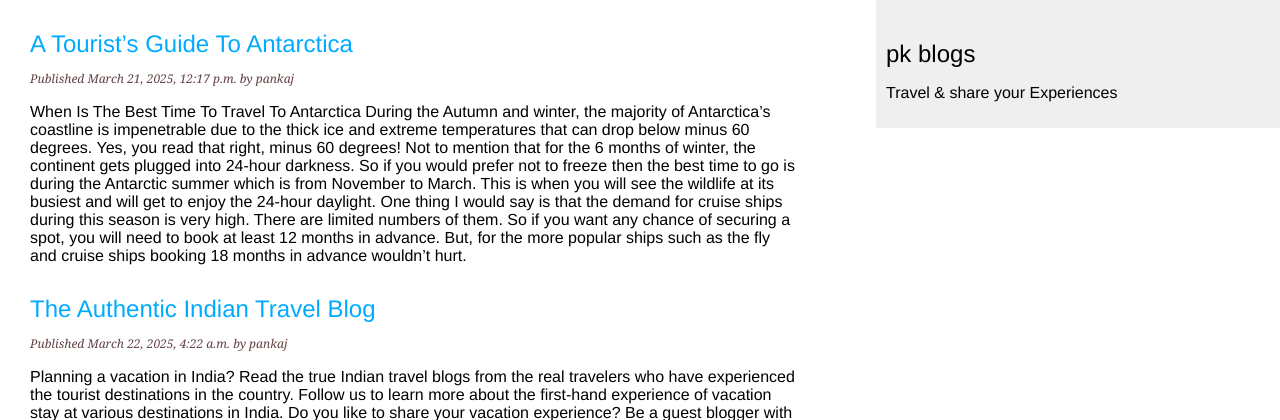
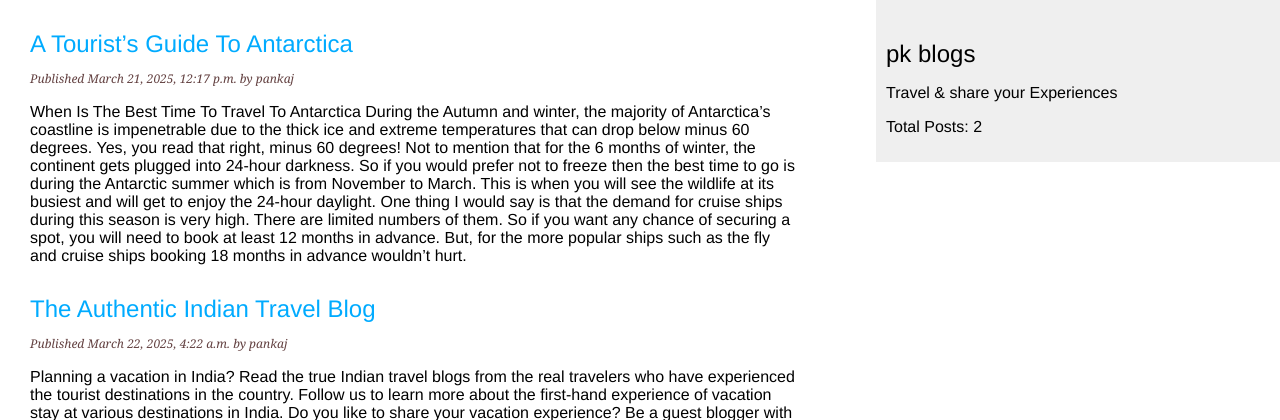
Before and after one commit to kulkarnipankaj93/pkblogs, a Django app: page / in a window 1280 px wide. Shown: the top 420 px of the page. Run offline with Django 5.2, Linux system fonts and the light colour scheme; data comes from the database, SQL or seed files in the repository.

```diff
--- a/posts/models.py
+++ b/posts/models.py
@@ -26,6 +26,10 @@ class Post(models.Model):
 
     def __str__(self):
         return self.title
+    @classmethod
+    def total_posts(cls):
+        total = Post.objects.count()
+        return total
 
 
 class Comment(models.Model):
--- a/posts/templates/posts/index.html
+++ b/posts/templates/posts/index.html
@@ -16,6 +16,7 @@
     <div id="sidebar">
         <h2>pk blogs</h2>
         <p>Travel & share your Experiences</p>
+        <p>Total Posts: {{ total_posts}}</p>
 
     </div>
 </body>
--- a/posts/views.py
+++ b/posts/views.py
@@ -6,7 +6,8 @@ from .models import Post
 
 def index(request):
     posts = Post.objects.filter(status='PUBLISHED')
-    return render(request, 'posts/index.html', context={'posts': posts})
+    total_posts = Post.total_posts()
+    return render(request, 'posts/index.html', context={'posts': posts, 'total_posts': total_posts})
 
 def post_details(request, post_slug):
     post = Post.objects.get(slug=post_slug)
```
